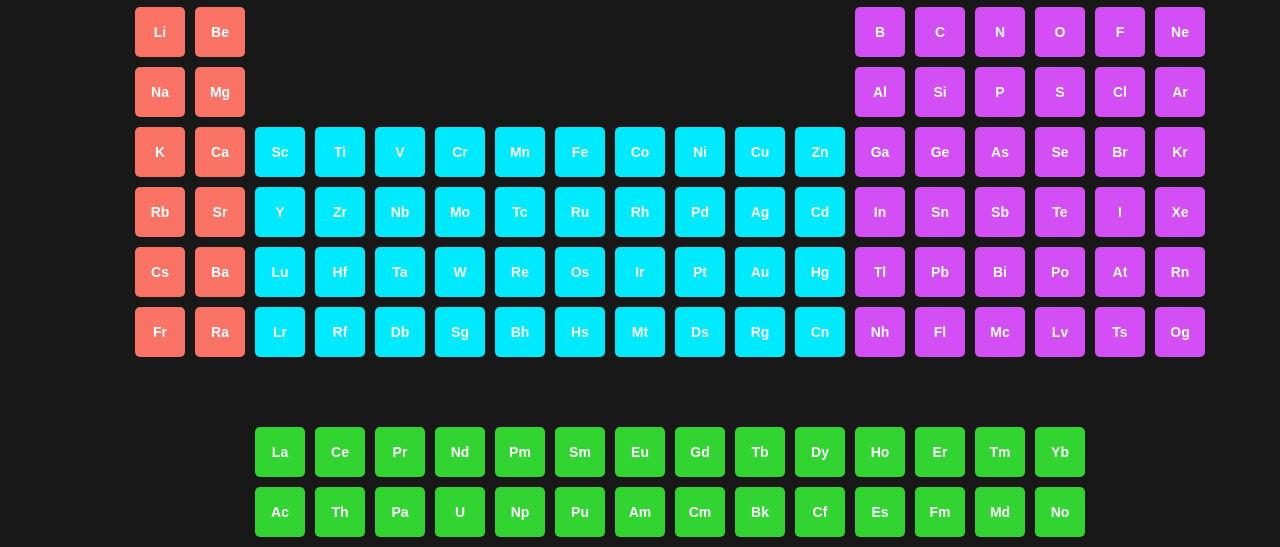
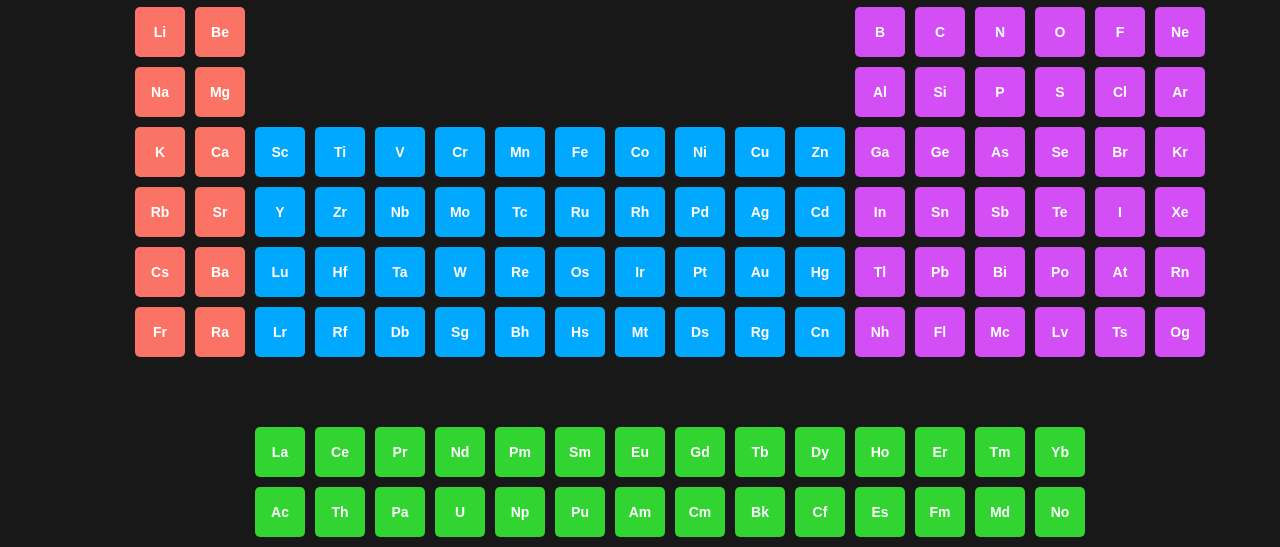
Before and after one commit to zahlesemi/periodiskesystem, a plain HTML site: page index.html in a window 1280 px wide. Shown: the part 253-800 px from the top of the page. Drawn offline with Linux system fonts and the light colour scheme.

Commit message:
[+] updated blå farve

```diff
--- a/styles.css
+++ b/styles.css
@@ -58,7 +58,7 @@ body {
 }
 
 .blå {
-  background-color: #00eaff;
+  background-color: #00a8ff;
 }
 
 .grøn {
```
